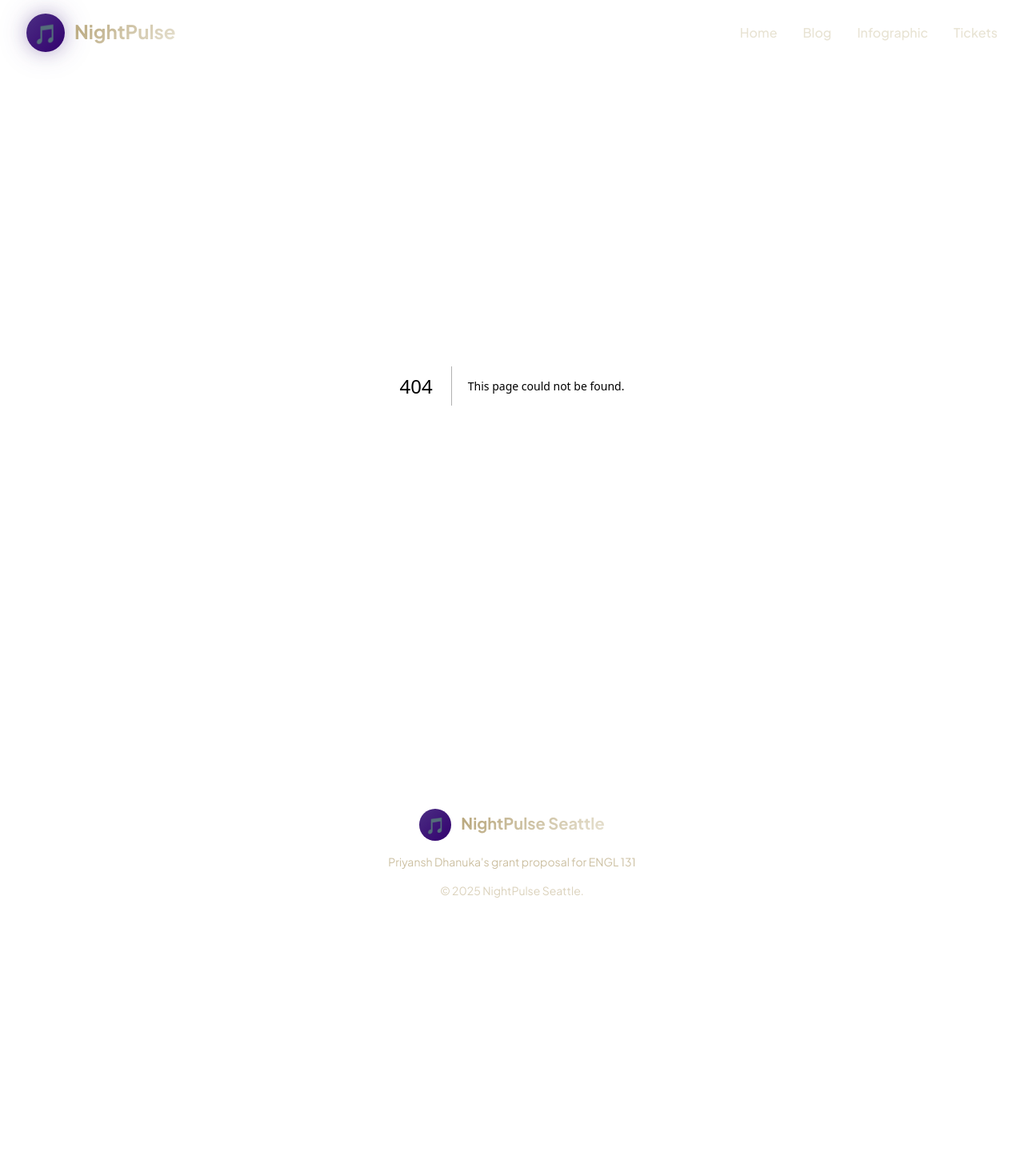
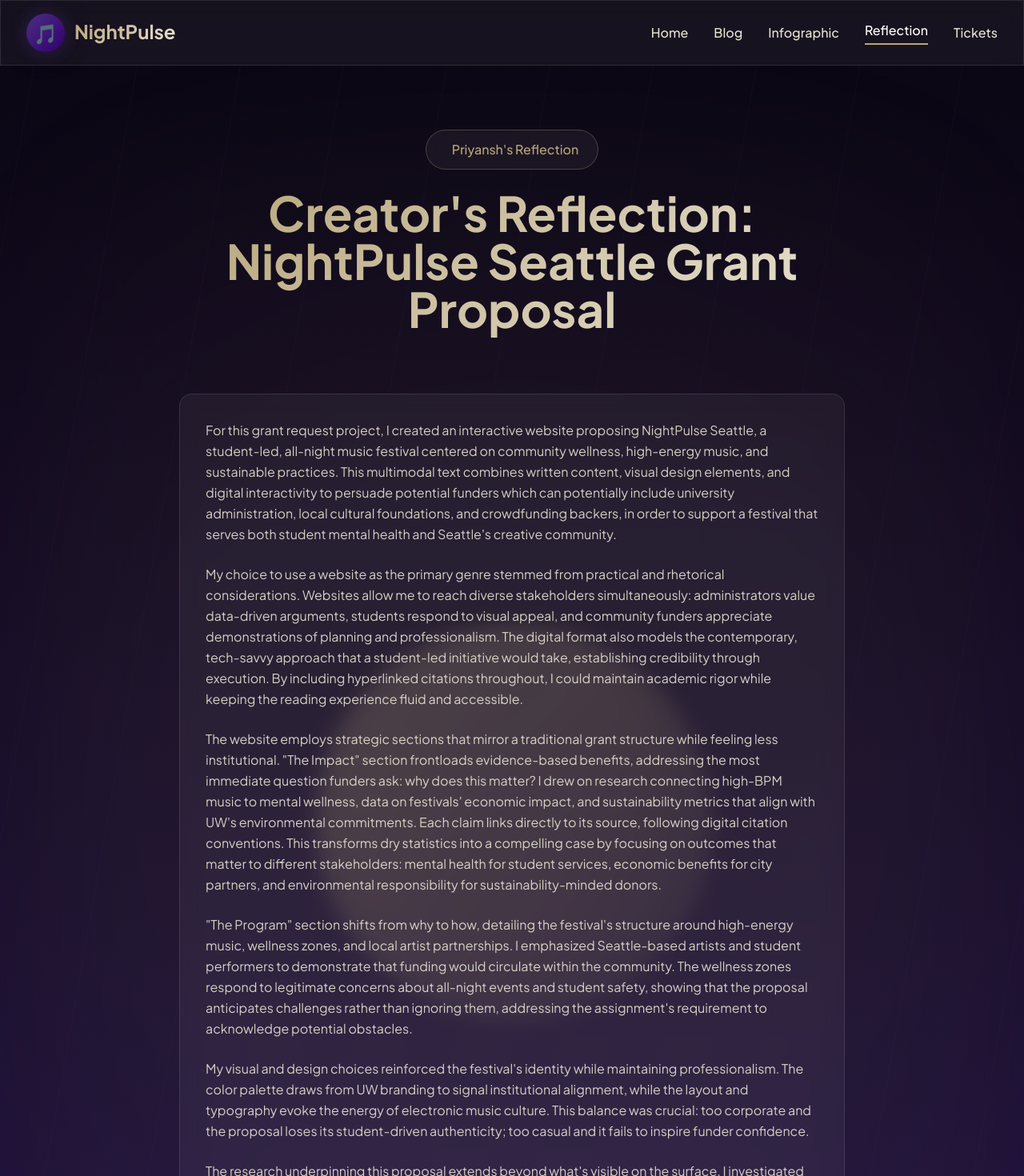
Before and after one commit to priyanshdhanuka27/engl-au25, a Next.js app: page /reflection in a window 1280 px wide. Before the commit this address had no page. Shown: the top 1470 px of the page at 80% size. Before the commit the page ends 1172 px from the top, so only its background shows below. Built offline with nearby package versions, Linux system fonts and the light colour scheme.

Commit message:
fixing links and finishing touches

```diff
--- a/app/blog/mental-health-benefits/page.tsx
+++ b/app/blog/mental-health-benefits/page.tsx
@@ -2,7 +2,6 @@
 import React from 'react';
 import Link from 'next/link';
 import Card from '@/components/Card';
-import GradientButton from '@/components/GradientButton';
 
 export default function MentalHealthBenefitsPost() {
   // Fixed date for the assignment
@@ -106,7 +105,7 @@ export default function MentalHealthBenefitsPost() {
               </a>
               {' '}
               Beyond individual benefits, the rhythmic synchronization that occurs when groups move to the same
-              beat creates what researchers call “collective effervescence,” a powerful sense of unity and
+              beat creates what researchers call "collective effervescence," a powerful sense of unity and
               belonging that counters the isolation many students feel.
             </p>
           </section>
@@ -152,7 +151,7 @@ export default function MentalHealthBenefitsPost() {
             </p>
 
             <p className="text-uw-gold-light/80 text-lg leading-relaxed">
-              The festival environment also encourages what psychologists call “weak tie” connections, which are brief but
+              The festival environment also encourages what psychologists call "weak tie" connections, which are brief but
               meaningful interactions with strangers that research links to higher overall wellbeing and life
               satisfaction. NightPulse Seattle will amplify these benefits through intentional design. There will be wellness
               zones for students who need breaks, sober spaces for students in recovery, and trained peer support
@@ -235,9 +234,14 @@ export default function MentalHealthBenefitsPost() {
               <p className="text-uw-gold-light/80 max-w-2xl mx-auto">
                 Visual breakdown of mental health statistics, community benefits, and sustainability goals.
               </p>
-              <GradientButton href="/infographic.pdf">
+              <a
+                href="/infographic.pdf"
+                target="_blank"
+                rel="noopener noreferrer"
+                className="inline-block px-8 py-4 rounded-xl bg-gradient-gold text-uw-purple-dark font-bold text-lg hover:scale-105 transition-all duration-300 glow-gold"
+              >
                 View Full Infographic
-              </GradientButton>
+              </a>
             </div>
           </Card>
 
--- /dev/null
+++ b/app/reflection/page.tsx
@@ -0,0 +1,108 @@
+// app/reflection/page.tsx
+import React from 'react';
+import Link from 'next/link';
+import Card from '@/components/Card';
+import BackgroundCircles from '@/components/BackgroundCircles';
+
+export default function ReflectionPage() {
+  return (
+    <div className="min-h-screen py-20 relative overflow-hidden">
+      <BackgroundCircles variant="gold" className="opacity-40" />
+
+      <div className="max-w-4xl mx-auto px-4 sm:px-6 lg:px-8 relative z-10">
+        <div className="text-center space-y-6 mb-16 animate-fade-in">
+          <div className="inline-flex items-center space-x-2 glass-effect px-6 py-3 rounded-full border border-uw-gold/30">
+            <span className="text-uw-gold"></span>
+            <span className="text-uw-gold font-medium">Priyansh's Reflection</span>
+          </div>
+
+          <h1 className="text-5xl md:text-6xl font-bold gradient-text">
+            Creator&apos;s Reflection: NightPulse Seattle Grant Proposal
+          </h1>
+        </div>
+
+        <Card className="animate-slide-up mb-12">
+          <div className="prose prose-invert prose-lg max-w-none">
+            <div className="space-y-6 text-uw-gold-light/90 leading-relaxed">
+              <p>
+                For this grant request project, I created an interactive website proposing NightPulse Seattle,
+                a student-led, all-night music festival centered on community wellness, high-energy music, and
+                sustainable practices. This multimodal text combines written content, visual design elements,
+                and digital interactivity to persuade potential funders which can potentially include university
+                administration, local cultural foundations, and crowdfunding backers, in order to support a
+                festival that serves both student mental health and Seattle&apos;s creative community.
+              </p>
+
+              <p>
+                My choice to use a website as the primary genre stemmed from practical and rhetorical considerations.
+                Websites allow me to reach diverse stakeholders simultaneously: administrators value data-driven
+                arguments, students respond to visual appeal, and community funders appreciate demonstrations of
+                planning and professionalism. The digital format also models the contemporary, tech-savvy approach
+                that a student-led initiative would take, establishing credibility through execution. By including
+                hyperlinked citations throughout, I could maintain academic rigor while keeping the reading experience
+                fluid and accessible.
+              </p>
+
+              <p>
+                The website employs strategic sections that mirror a traditional grant structure while feeling less
+                institutional. &quot;The Impact&quot; section frontloads evidence-based benefits, addressing the most immediate
+                question funders ask: why does this matter? I drew on research connecting high-BPM music to mental
+                wellness, data on festivals&apos; economic impact, and sustainability metrics that align with UW&apos;s
+                environmental commitments. Each claim links directly to its source, following digital citation
+                conventions. This transforms dry statistics into a compelling case by focusing on outcomes that
+                matter to different stakeholders: mental health for student services, economic benefits for city
+                partners, and environmental responsibility for sustainability-minded donors.
+              </p>
+
+              <p>
+                &quot;The Program&quot; section shifts from why to how, detailing the festival&apos;s structure around high-energy
+                music, wellness zones, and local artist partnerships. I emphasized Seattle-based artists and student
+                performers to demonstrate that funding would circulate within the community. The wellness zones
+                respond to legitimate concerns about all-night events and student safety, showing that the proposal
+                anticipates challenges rather than ignoring them, addressing the assignment&apos;s requirement to
+                acknowledge potential obstacles.
+              </p>
+
+              <p>
+                My visual and design choices reinforced the festival&apos;s identity while maintaining professionalism.
+                The color palette draws from UW branding to signal institutional alignment, while the layout and
+                typography evoke the energy of electronic music culture. This balance was crucial: too corporate
+                and the proposal loses its student-driven authenticity; too casual and it fails to inspire funder
+                confidence.
+              </p>
+
+              <p>
+                The research underpinning this proposal extends beyond what&apos;s visible on the surface. I investigated
+                similar festivals, studied mental health interventions in university settings, examined sustainability
+                practices at major music events, and explored Seattle&apos;s music scene infrastructure. This background
+                work allowed me to make informed claims about feasibility, budget considerations, and community impact.
+              </p>
+
+              <p>
+                Ultimately, this project taught me that effective grant writing requires strategic thinking about
+                audience, evidence-based argumentation, and genre choices that enhance rather than obscure your
+                message. The website format functions simultaneously as a proposal, a proof of concept, and a vision
+                statement, demonstrating that student initiatives can operate at a professional level while maintaining
+                the creativity and community focus that make them worthwhile.
+              </p>
+
+              <div className="text-right mt-8 text-uw-gold/70 italic">
+                Word Count: 493
+              </div>
+            </div>
+          </div>
+        </Card>
+
+        <div className="text-center mt-12">
+          <Link
+            href="/"
+            className="inline-flex items-center space-x-2 text-uw-gold hover:text-uw-gold-light transition-colors duration-300 group"
+          >
+            <span className="transform group-hover:-translate-x-2 transition-transform duration-300">←</span>
+            <span>Back to Home</span>
+          </Link>
+        </div>
+      </div>
+    </div>
+  );
+}
--- a/components/Navbar.tsx
+++ b/components/Navbar.tsx
@@ -9,10 +9,11 @@ export default function Navbar() {
   const pathname = usePathname();
 
   const navLinks = [
-    { href: '/', label: 'Home' },
-    { href: '/blog', label: 'Blog' },
-    { href: '/infographic.pdf', label: 'Infographic' },
-    { href: '/tickets', label: 'Tickets' },
+    { href: '/', label: 'Home', external: false },
+    { href: '/blog', label: 'Blog', external: false },
+    { href: '/infographic.pdf', label: 'Infographic', external: true },
+    { href: '/reflection', label: 'Reflection', external: false },
+    { href: '/tickets', label: 'Tickets', external: false },
   ];
 
   return (
@@ -33,6 +34,22 @@ export default function Navbar() {
             {navLinks.map((link) => {
               const isActive = pathname === link.href;
 
+              // Use <a> tag for external links like PDFs
+              if (link.external) {
+                return (
+                  <a
+                    key={link.href}
+                    href={link.href}
+                    target="_blank"
+                    rel="noopener noreferrer"
+                    className="font-medium transition-all duration-300 hover:scale-110 text-uw-gold-light hover:text-uw-gold"
+                  >
+                    {link.label}
+                  </a>
+                );
+              }
+
+              // Use Link for internal pages
               return (
                 <Link
                   key={link.href}
@@ -82,6 +99,23 @@ export default function Navbar() {
               {navLinks.map((link) => {
                 const isActive = pathname === link.href;
 
+                // Use <a> tag for external links like PDFs
+                if (link.external) {
+                  return (
+                    <a
+                      key={link.href}
+                      href={link.href}
+                      target="_blank"
+                      rel="noopener noreferrer"
+                      onClick={() => setIsOpen(false)}
+                      className="py-2 px-4 rounded-lg transition-colors duration-300 text-uw-gold-light hover:text-uw-gold hover:bg-white/5"
+                    >
+                      {link.label}
+                    </a>
+                  );
+                }
+
+                // Use Link for internal pages
                 return (
                   <Link
                     key={link.href}
```
